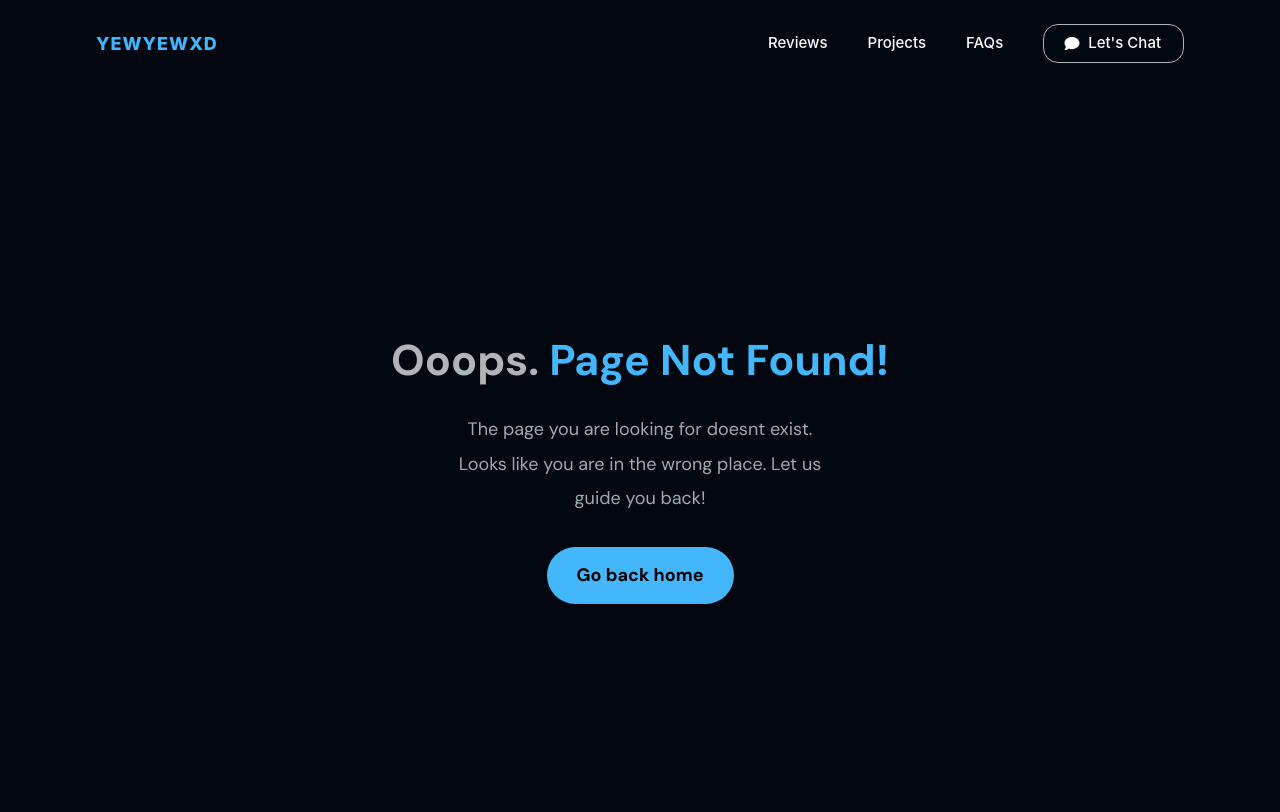
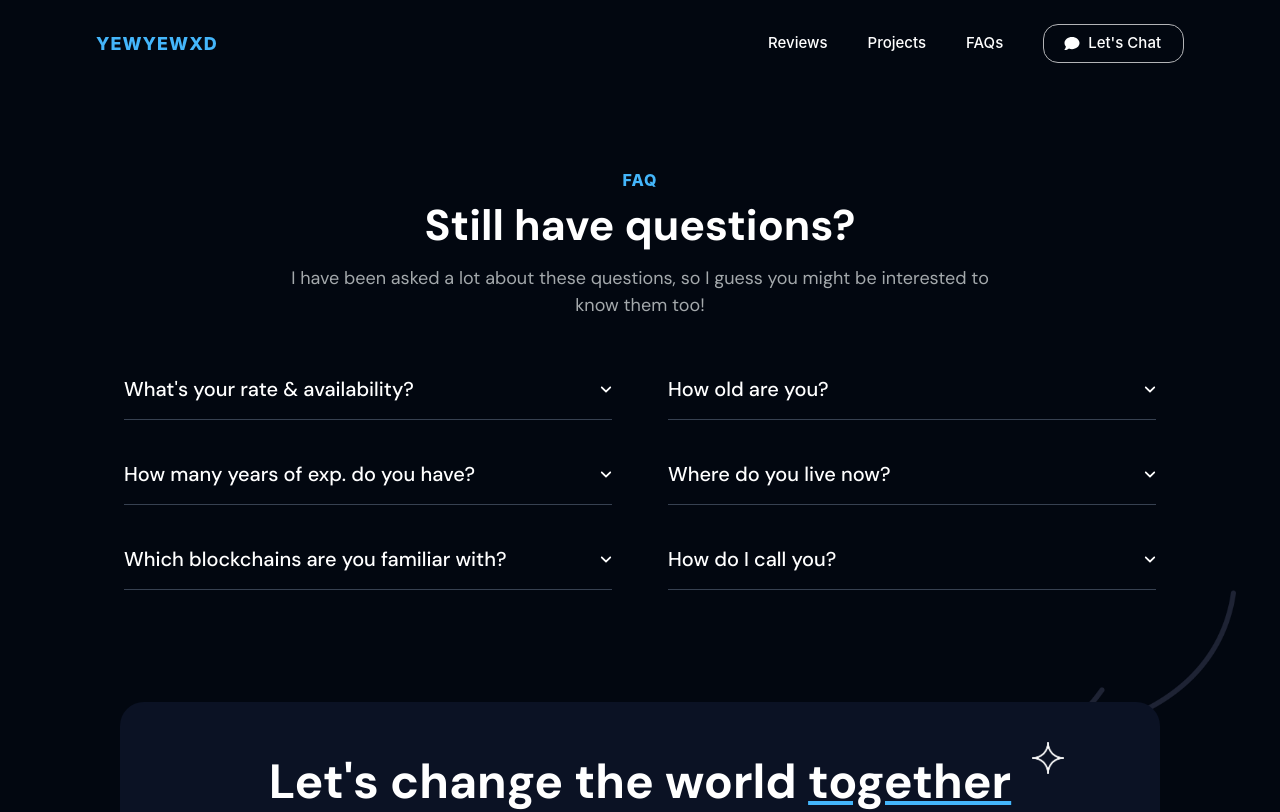
Before and after one commit to yewyewXD/yewwwdev, a Next.js app: page /about in a window 1280 px wide. Before the commit this address had no page. Shown: the top 812 px of the page. Built offline with nearby package versions, Linux system fonts and the light colour scheme.

Commit message:
create about page

```diff
--- a/app/(home)/page.tsx
+++ b/app/(home)/page.tsx
@@ -1,7 +1,7 @@
 import HeroSection from "./HeroSection";
 import ReviewSection from "./ReviewSection";
 import ProjectSection from "./ProjectSection";
-import CTASection from "./CTASection";
+import CTASection from "@/components/CTASection";
 
 export default function HomePage() {
   return (
--- /dev/null
+++ b/app/about/FAQSection.jsx
@@ -0,0 +1,79 @@
+"use client";
+
+import React, { useState } from "react";
+import { Root, Trigger, Content } from "@radix-ui/react-collapsible";
+import { FontAwesomeIcon } from "@fortawesome/react-fontawesome";
+import { faAngleDown } from "@fortawesome/free-solid-svg-icons";
+import FAQs from "../../json/FAQs.json";
+
+const Collapsible = ({ question, answer }) => {
+  const [open, setOpen] = useState(false);
+  return (
+    <Root className="mt-10 px-7" open={open} onOpenChange={setOpen}>
+      <Trigger
+        asChild
+        className={`cursor-pointer ${
+          open ? "text-main" : "text-white border-b border-gray-700"
+        }`}
+      >
+        <div className="flex items-center justify-between pb-4">
+          <div className="transition-colors duration-300 font-medium text-xl font-heading">
+            {question}
+          </div>
+          <FontAwesomeIcon
+            icon={faAngleDown}
+            className={`w-3 transition duration-300 ${
+              open ? "rotate-180" : ""
+            }`}
+          />
+        </div>
+      </Trigger>
+
+      <Content
+        className={`text-dark pb-4 ${open ? "border-b border-gray-700" : ""}`}
+      >
+        {answer}
+      </Content>
+    </Root>
+  );
+};
+
+const FAQSection = () => {
+  return (
+    <section className="pt-24" id="faq">
+      <div className="container">
+        <div className="text-center">
+          <big className="section-title">FAQ</big>
+          <h2 className="mt-2 mb-4">Still have questions?</h2>
+          <div className="text-dark mx-auto w-8/12">
+            I have been asked a lot about these questions, so I guess you might
+            be interested to know them too!
+          </div>
+        </div>
+
+        <div className="grid grid-cols-2 mt-4">
+          <div>
+            {FAQs.slice(0, 3).map((faq) => (
+              <Collapsible
+                key={faq.answer}
+                question={faq.question}
+                answer={faq.answer}
+              />
+            ))}
+          </div>
+          <div>
+            {FAQs.slice(3, 6).map((faq) => (
+              <Collapsible
+                key={faq.answer}
+                question={faq.question}
+                answer={faq.answer}
+              />
+            ))}
+          </div>
+        </div>
+      </div>
+    </section>
+  );
+};
+
+export default FAQSection;
--- /dev/null
+++ b/app/about/JourneySection.jsx
@@ -0,0 +1,60 @@
+import React from "react";
+import experiences from "../../json/experiences.json";
+
+const StorySection = () => {
+  return (
+    <section className="pt-24">
+      <div className="container">
+        <div className="text-center mb-20">
+          <big className="section-title">journey</big>
+          <h2 className="mt-2 mb-4">Professional Experience</h2>
+          <div className="text-dark mx-auto w-8/12">
+            When I was still a 17-year-old kid in 2020, I tasted how it was to
+            make money out of my passion for the first time. And it&apos;s
+            become unstoppable since then.
+          </div>
+        </div>
+
+        <div>
+          {experiences.map((exp) => (
+            <div className="flex relative pb-24" key={exp.achievement}>
+              <div
+                style={{ width: "2px" }}
+                className="h-full absolute bg-gray-600 flex-grow-0 flex-shrink-0"
+              ></div>
+              <div
+                className="bg-gray-600 flex-grow-0 flex-shrink-0"
+                style={{ height: "2px", width: "89px", marginTop: "30px" }}
+              ></div>
+              <div
+                className="all-center h-16 w-16 rounded-2xl flex-grow-0 flex-shrink-0"
+                style={{
+                  background: `url(/images/${exp.image}) center center / cover no-repeat`,
+                }}
+              ></div>
+              <div className="w-5 flex-grow-0 flex-shrink-0"></div>
+              <div className="text-white">
+                <div className="flex items-center">
+                  <span className="text-2xl font-medium leading-tight">
+                    {exp.role}
+                  </span>
+                  <small className="ml-3 text-dark opacity-90">
+                    {exp.date}
+                  </small>
+                </div>
+                <div className="mt-1 text-base text-light opacity-80">
+                  {exp.company}
+                </div>
+                <div className="mt-2 leading-normal text-light">
+                  {exp.achievement}
+                </div>
+              </div>
+            </div>
+          ))}
+        </div>
+      </div>
+    </section>
+  );
+};
+
+export default StorySection;
--- /dev/null
+++ b/app/about/StorySection.jsx
@@ -0,0 +1,21 @@
+import React from "react";
+
+const JourneySection = () => {
+  return (
+    <section className="pt-24">
+      <div className="container text-center">
+        <big className="section-title">About me</big>
+        <h2 className="mt-2 mb-4">A little back story</h2>
+        <div className="text-dark mx-auto w-8/12">
+          I appreciate that you made it here. This video will explain how I got
+          into coding, why I stayed, and some crazy journey I have been through.
+          Enjoy!
+        </div>
+
+        <div className="h-96 w-10/12 mx-auto bg-gray-700 mt-12 rounded-3xl"></div>
+      </div>
+    </section>
+  );
+};
+
+export default JourneySection;
--- /dev/null
+++ b/app/about/page.tsx
@@ -0,0 +1,14 @@
+import CTASection from "@/components/CTASection";
+import FAQSection from "./FAQSection";
+import React from "react";
+
+const AboutPage = () => {
+  return (
+    <div>
+      <FAQSection />
+      <CTASection />
+    </div>
+  );
+};
+
+export default AboutPage;
```
Also changed, not shown: components/CTASection.tsx (renamed from app/(home)/CTASection.tsx).
